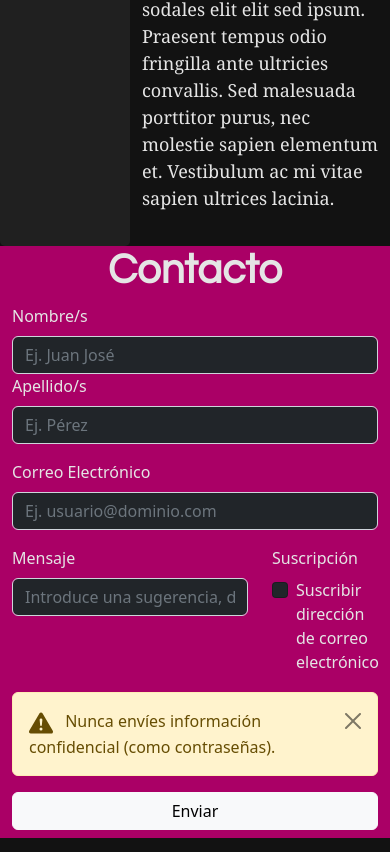
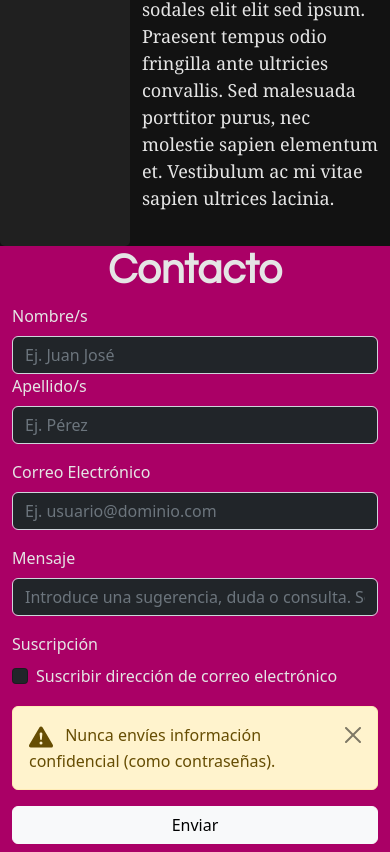
Before and after one commit to PapitaConPure/bootstrapPractice, a plain HTML site: page index.html in a window 390 px wide. Shown: the part 5531-6383 px from the top of the page. Drawn offline with nearby package versions, Linux system fonts and the light colour scheme.

Commit message:
Mejorar diseño responsivo de formulario

```diff
--- a/index.html
+++ b/index.html
@@ -178,7 +178,7 @@
 
         <div class="row">
             <div class="col"></div>
-            <div class="col-md-6 col-lg-4">
+            <div class="col-md-10 col-lg-8 col-xl-6 col-xxl-4">
                 <form class="row">
                     <div class="col-md-6">
                         <label for="nameInput" class="form-label">Nombre/s</label>
@@ -193,11 +193,11 @@
                         <label for="emailInput" class="form-label">Correo Electrónico</label>
                         <input type="email" class="form-control bg-dark text-light" id="emailInput" placeholder="Ej. usuario@dominio.com">
                     </div>
-                    <div class="col-8">
+                    <div class="col-md-8 mb-3">
                         <label for="messageInput" class="form-label">Mensaje</label>
                         <input type="text" class="form-control bg-dark text-light" id="messageInput" placeholder="Introduce una sugerencia, duda o consulta. Sé descriptivo.">
                     </div>
-                    <div class="col-4 mb-3">
+                    <div class="col-md-4 mb-3">
                         <label for="subInput" class="form-label">Suscripción</label>
                         <div class="form-check">
                             <input type="checkbox" class="form-check-input bg-dark" id="subInput" placeholder="Introduce una sugerencia, duda o consulta. Sé descriptivo.">
```
